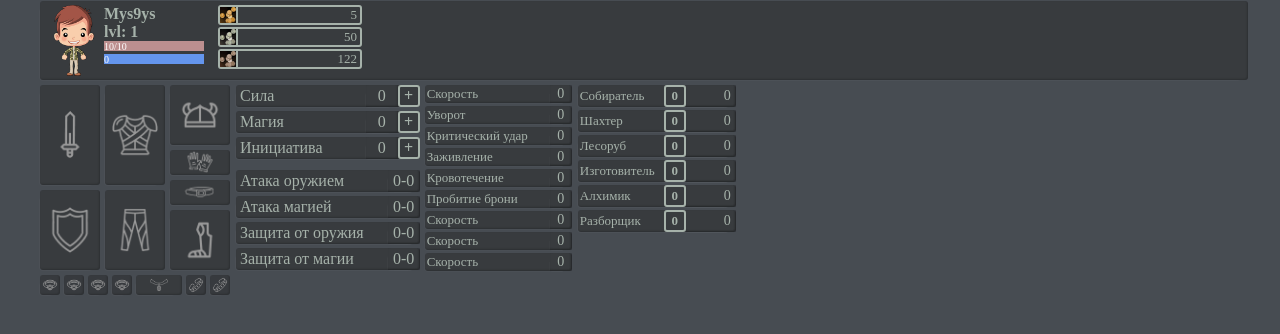
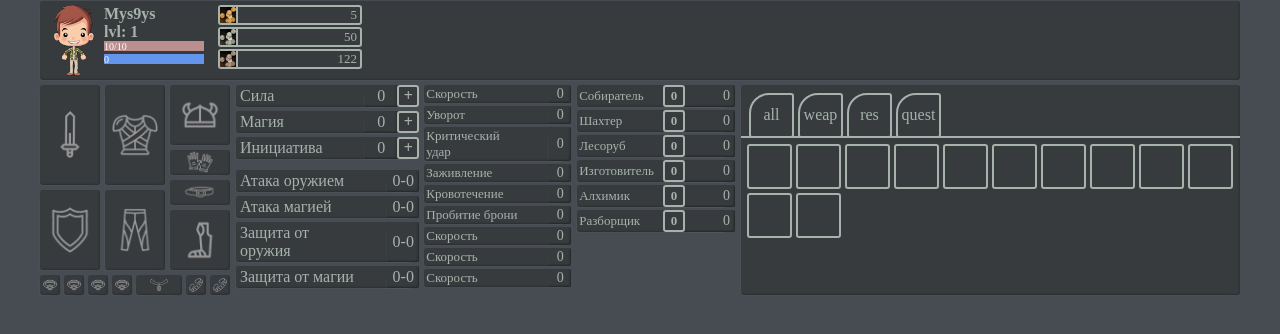
Before and after one commit to Mys9ys/facets-of-fortune, a PHP site: page / in a window 1280 px wide. Shown: the top 334 px of the page. Run offline with PHP 8.4, Linux system fonts and the light colour scheme.

Commit message:
рюкзак (1 вариант)

```diff
--- a/index.php
+++ b/index.php
@@ -132,9 +132,31 @@
         </div>
 
         <div class="rucksack_block">
-            <div class="rucksack_item"></div>
-            <div class="rucksack_item"></div>
-            <div class="rucksack_item"></div>
+            <div class="rucksack_tabs">
+                <div class="rucksack_tab">all</div>
+                <div class="rucksack_tab">weap</div>
+                <div class="rucksack_tab">res</div>
+                <div class="rucksack_tab">quest</div>
+            </div>
+            <div class="rucksack_items">
+                <div class="rucksack_item"></div>
+                <div class="rucksack_item"></div>
+                <div class="rucksack_item"></div>
+                <div class="rucksack_item"></div>
+                <div class="rucksack_item"></div>
+
+                <div class="rucksack_item"></div>
+                <div class="rucksack_item"></div>
+                <div class="rucksack_item"></div>
+                <div class="rucksack_item"></div>
+                <div class="rucksack_item"></div>
+
+                <div class="rucksack_item"></div>
+                <div class="rucksack_item"></div>
+            </div>
+
+
+
         </div>
 
 
--- a/style.less
+++ b/style.less
@@ -57,6 +57,7 @@ body{
   display: flex;
   flex-direction: row;
   color: @colorstyle;
+  box-sizing: border-box;
 
   .hero_img{
     width: 60px;
@@ -118,6 +119,8 @@ body{
 .all_information_block{
   display: flex;
   flex-direction: row;
+  width: 100%;
+  justify-content: space-between;
 }
 .equipment_block{
   margin-top: 5px;
@@ -362,3 +365,56 @@ body{
     }
   }
 }
+
+.rucksack_block{
+  width: 500px;
+  display: flex;
+  flex-direction: column;
+  margin-top: 5px;
+  margin-left: 3px;
+  background: rgba(33,33,33,0.4);
+  box-shadow: -4px 4px 2px -5px rgb(255 255 255 / 40%), inset -1px -1px 2px rgb(0 0 0 / 20%);
+  border-radius: 3px;
+  box-sizing: border-box;
+
+  .rucksack_tabs{
+    display: flex;
+    flex-direction: row;
+    border-bottom: 2px solid @colorstyle;
+    padding-top: 8px;
+    padding-left: 8px;
+
+    .rucksack_tab{
+      display: flex;
+      flex-direction: column;
+      justify-content: center;
+      align-items: center;
+      color: @colorstyle;
+      width: 45px;
+      height: 45px;
+      border: 2px solid @colorstyle;
+      border-radius: 3px;
+      box-sizing: border-box;
+      margin-bottom: -2px;
+      margin-right: 4px;
+      border-top-left-radius: 20px;
+      cursor: pointer;
+
+    }
+  }
+
+
+  .rucksack_items{
+    padding: 6px;
+    .rucksack_item{
+      display: inline-block;
+      width: 45px;
+      height: 45px;
+      border: 2px solid @colorstyle;
+      border-radius: 3px;
+      //margin: 2px;
+      box-sizing: border-box;
+    }
+  }
+
+}
```
Also changed, not shown: style.css (+48 -0 lines), style.min.css, 1 other file.
